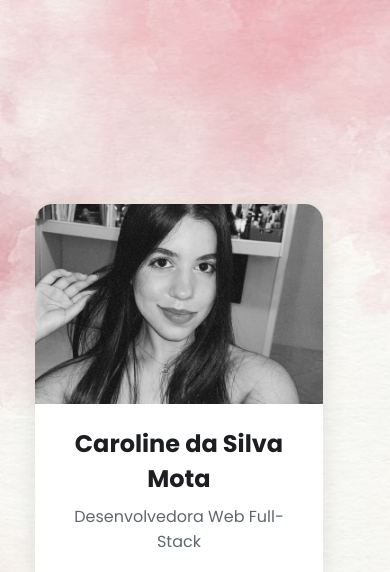
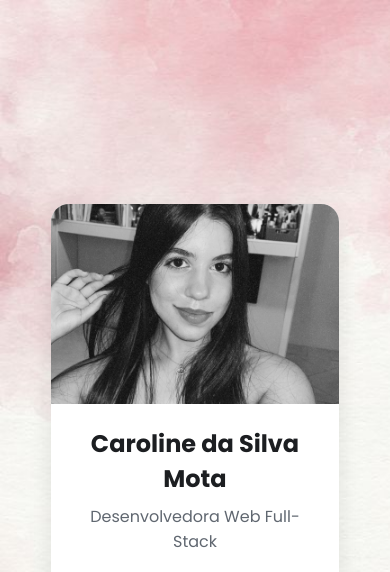
Before and after one commit to carolmotaz/perfil-info, a plain HTML site: page index.html in a window 390 px wide. Shown: the top 572 px of the page. Drawn offline with Linux system fonts and the light colour scheme.

Commit message:
Mensagem descritiva sobre a atualização

```diff
--- a/css/style.css
+++ b/css/style.css
@@ -26,6 +26,9 @@ body {
     justify-content: center;
     align-items: center;
     min-height: 100vh;
+    margin: 0;
+    padding: 0;
+    overflow-x: hidden;
 }
 
 /* 2. Estilos do Componente Principal: .card */
@@ -34,6 +37,7 @@ body {
     width: 300px;
     border-radius: 18px;
     box-shadow: 0 8px 24px rgba(0, 0, 0, 0.1);
+    margin: 0 auto;
 
     /* A mágica da animação começa aqui! */
     transition: transform 0.3s ease, box-shadow 0.3s ease;
@@ -118,5 +122,6 @@ body {
 @media (max-width: 400px) {
     .card {
         width: 90%; /* O card ocupará 90% da largura da tela */
+        margin: 0 auto;
     }
 }
```
